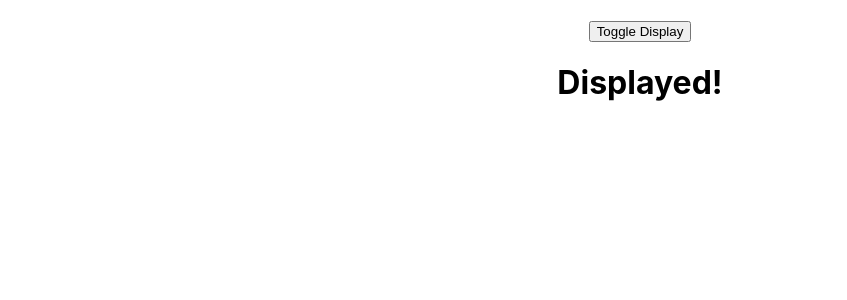
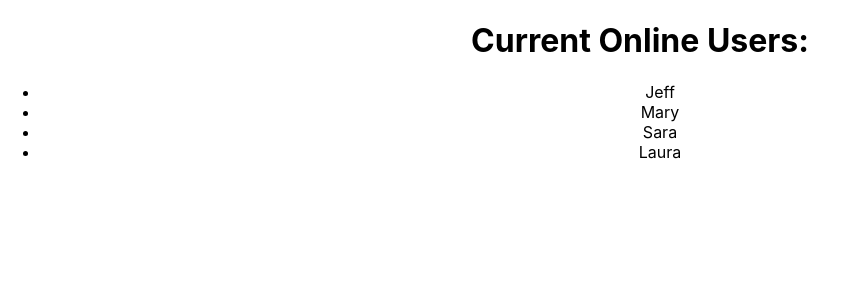
Before and after one commit to ilmariov/FrontEndDevLib-Training, a React (Create React App) app in the folder React/test-app/: page / in a window 1280 px wide. Shown: the top 300 px of the page, without its empty margins (0-847 px from the left). Built offline with nearby package versions, Linux system fonts and the light colour scheme.

Commit message:
done practicing react

```diff
--- a/React/test-app/src/index.js
+++ b/React/test-app/src/index.js
@@ -610,7 +610,7 @@ class MagicEightBall extends React.Component {
     }
 }*/
 
-class MyComponent extends React.Component {
+/*class MyComponent extends React.Component {
     constructor(props) {
         super(props);
         this.state = {
@@ -624,7 +624,6 @@ class MyComponent extends React.Component {
         }));
     }
     render() {
-      // Change code below this line
         /*if (this.state.display === true) {
             return (
             <div>
@@ -639,16 +638,223 @@ class MyComponent extends React.Component {
             </div>
             );
         }*/
-        return (
+        /*return (
             <div>
                 <button onClick={this.toggleDisplay}>Toggle Display</button>
                 {this.state.display && <h1>Displayed!</h1>}
             </div>
         )
     }
+};*/
+
+/*const inputStyle = {
+    width: 235,
+    margin: 5
+};*/
+
+/*class CheckUserAge extends React.Component {
+    constructor(props) {
+        super(props);
+        this.state = {
+            input: '',
+            userAge: ''
+        }
+        this.submit = this.submit.bind(this);
+        this.handleChange = this.handleChange.bind(this);
+    }
+    handleChange(e) {
+        this.setState({
+            input: e.target.value,
+            userAge: ''
+        });
+    }
+    submit() {
+        this.setState(state => ({
+            userAge: state.input
+        }));
+    }
+    render() {
+        const buttonOne = <button onClick={this.submit}>Check</button>;
+        const buttonTwo = <button>Hop you in!</button>;
+        const buttonThree = <button>Back off!</button>;
+        return (
+            <div>
+                <h3>Enter Your Age to Continue</h3>
+                <input
+                    style={inputStyle}
+                    type='number'
+                    value={this.state.input}
+                    onChange={this.handleChange}
+                />
+                <br />
+                {this.state.userAge === '' ? buttonOne : this.state.userAge >= 18 ? buttonTwo : buttonThree}
+            </div>
+        );
+    }
+}*/
+
+/*class Results extends React.Component {
+    constructor(props) {
+        super(props);
+    }
+    render() {
+        return <h1>{this.props.fiftyFifty ? 'You Win!' : 'You Lose!'}</h1>;
+    }
+}
+
+class GameOfChance extends React.Component {
+    constructor(props) {
+        super(props);
+        this.state = {
+            counter: 1
+        };
+        this.handleClick = this.handleClick.bind(this);
+    }
+    handleClick() {
+        this.setState({
+            counter: this.state.counter + 1
+        });
+    }
+    render() {
+        const expression = Math.random() >= .5;
+        return (
+            <div>
+                <button onClick={this.handleClick}>Play Again</button>
+                <Results fiftyFifty={expression}/>
+                <p>{'Turn: ' + this.state.counter}</p>
+            </div>
+        );
+    }
+}*/
+
+/*class GateKeeper extends React.Component {
+    constructor(props) {
+        super(props);
+        this.state = {
+            input: ''
+        };
+        this.handleChange = this.handleChange.bind(this);
+    }
+    handleChange(event) {
+        this.setState({ input: event.target.value })
+    }
+    render() {
+        let inputStyle = {border: '1px solid black'};
+        if (this.state.input.length > 15) {
+            inputStyle = {border: '3px solid red'};
+        }
+        return (
+            <div>
+                <h3>Don't Type Too Much:</h3>
+                <input
+                    type="text"
+                    style={inputStyle}
+                    value={this.state.input}
+                    onChange={this.handleChange} />
+            </div>
+        );
+    }
+};*/
+
+/*const textAreaStyles = {
+    width: 235,
+    margin: 5
 };
 
+class MyToDoList extends React.Component {
+    constructor(props) {
+        super(props);
+        this.state = {
+            userInput: '',
+            toDoList: []
+        }
+        this.handleSubmit = this.handleSubmit.bind(this);
+        this.handleChange = this.handleChange.bind(this);
+    }
+    handleSubmit() {
+        const itemsArray = this.state.userInput.split(',');
+        this.setState({
+            toDoList: itemsArray
+        });
+    }
+    handleChange(e) {
+        this.setState({
+            userInput: e.target.value
+        });
+    }
+    render() {
+        const items = this.state.toDoList.map(item => <li>{item}</li>);
+        const items2 = this.state.toDoList.map(item => <li key={item}>{item}</li>)
+        return (
+            <div>
+                <textarea
+                    onChange={this.handleChange}
+                    value={this.state.userInput}
+                    style={textAreaStyles}
+                    placeholder='Separate Items With Commas'
+                />
+                <br />
+                <button onClick={this.handleSubmit}>Create List</button>
+                <h1>My "To Do" List:</h1>
+                <ul>{items}</ul>
+                <h1>Almost the same "To Do" list:</h1>
+                <ul>{items2}</ul>
+            </div>
+        );
+    }
+}*/
+
+//const ReactDOMServer = require('react-dom/server');
+
+class MyComponent extends React.Component {
+    constructor(props) {
+        super(props);
+        this.state = {
+            users: [
+                {
+                    username: 'Jeff',
+                    online: true
+                },
+                {
+                    username: 'Alan',
+                    online: false
+                },
+                {
+                    username: 'Mary',
+                    online: true
+                },
+                {
+                    username: 'Jim',
+                    online: false
+                },
+                {
+                    username: 'Sara',
+                    online: true
+                },
+                {
+                    username: 'Laura',
+                    online: true
+                }
+            ]
+        };
+    }
+    render() {
+        const usersOnline = this.state.users.filter(user => user.online);
+        const renderOnline = usersOnline.map(item => (
+                <li key={item.username}>{item.username}</li>
+            )
+        )
+        return (
+            <div>
+                <h1>Current Online Users:</h1>
+                <ul>{renderOnline}</ul>
+            </div>
+        );
+    }
+}
+
 test.render(<MyComponent/>)
+//ReactDOMServer.renderToString(<MyComponent/>)
 
 // If you want to start measuring performance in your app, pass a function
 // to log results (for example: reportWebVitals(console.log))
```
